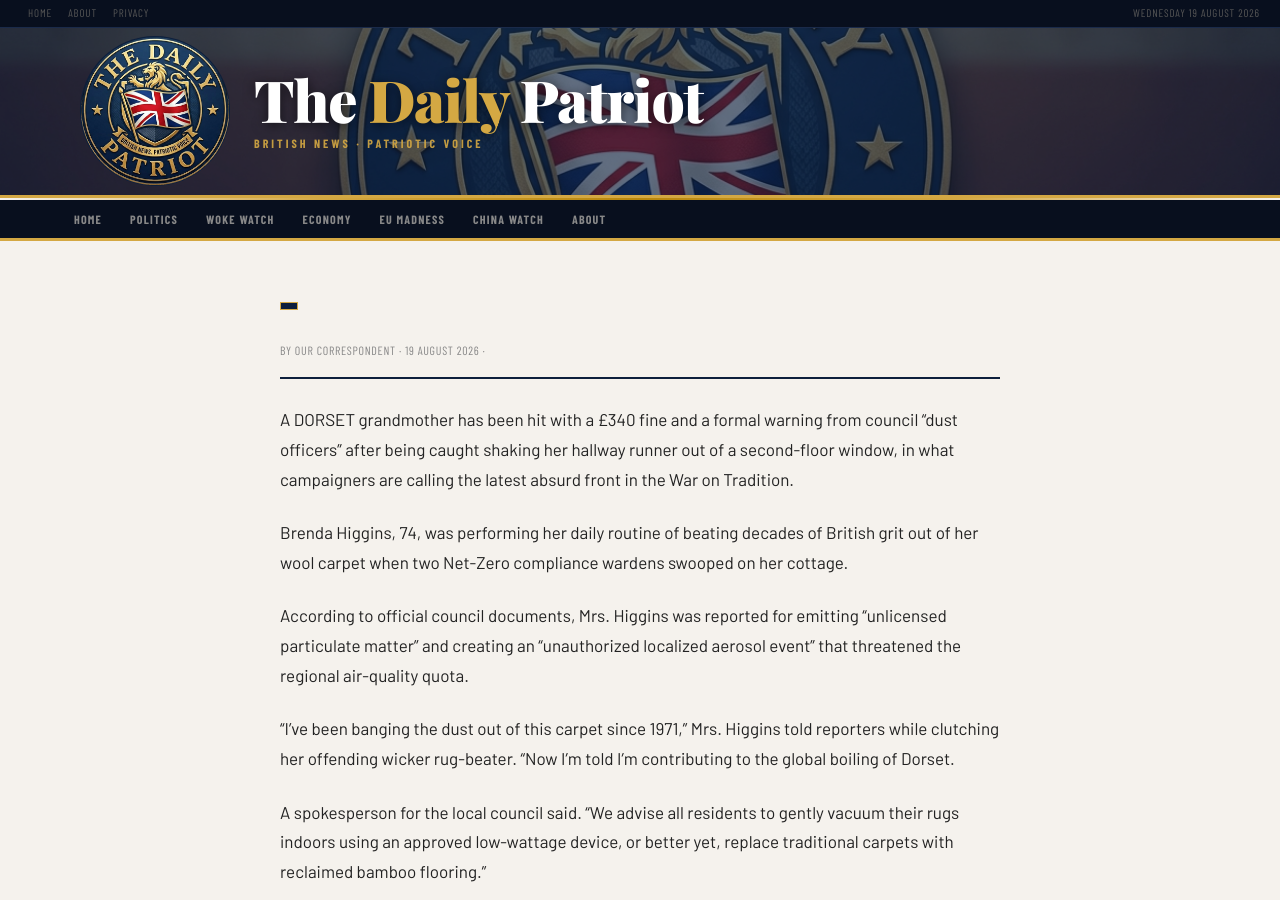
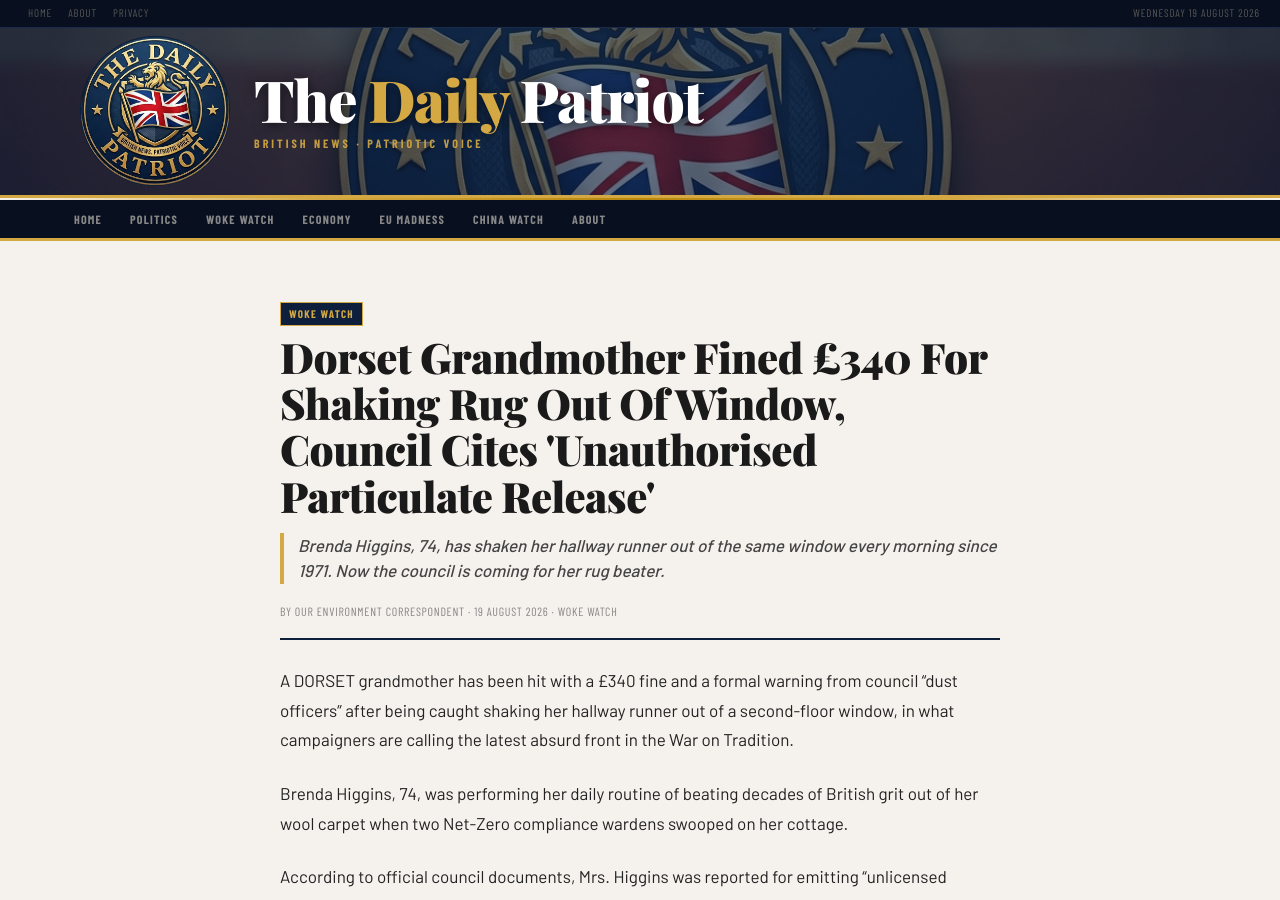
Before and after one commit to matt-palmer999/britishpatriots, a Jekyll site: the page built from _posts/2026-08-19-rug-shaking-dust-fine.md, in a window 1280 px wide and 900 px high. Built offline with Jekyll 4.4.1, drawn with Linux system fonts in a browser that asks for light colours; some web fonts are replaced.

Commit message:
Update 2026-08-19-rug-shaking-dust-fine.md

```diff
--- a/_posts/2026-08-19-rug-shaking-dust-fine.md
+++ b/_posts/2026-08-19-rug-shaking-dust-fine.md
@@ -1,7 +1,7 @@
 ---
 layout: post
 title: "Dorset Grandmother Fined £340 For Shaking Rug Out Of Window, Council Cites 'Unauthorised Particulate Release'"
-standfirst: "Brenda Higgins, 74, has shaken her hallway runner out of the same window every morning since 1971. Now the council is coming for her rug beater.
+standfirst: "Brenda Higgins, 74, has shaken her hallway runner out of the same window every morning since 1971. Now the council is coming for her rug beater."
 category: Woke Watch
 author: Our Environment Correspondent
 ---
```
